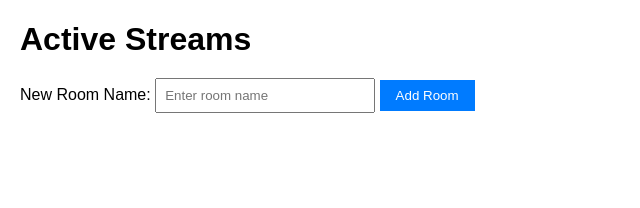
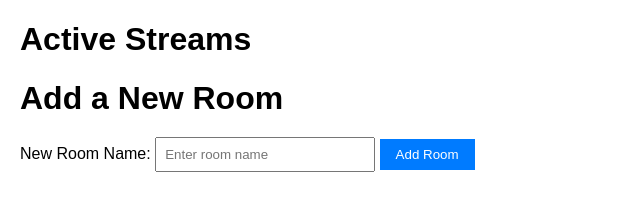
Before and after one commit to path2727/livestream-orchestrator, a website: page public/index.html in a window 1280 px wide. Shown: the whole page, without its empty margins (0-640 px from the left). Drawn offline with Linux system fonts and the light colour scheme; no server answers.

Commit message:
change order of list and adding a room for a more intuitive flow

```diff
--- a/public/index.html
+++ b/public/index.html
@@ -17,8 +17,13 @@
     </style>
 </head>
 <body>
+
+
 <h1>Active Streams</h1>
+<!-- List of existing rooms -->
+<ul id="streams"></ul>
 
+<h1>Add a New Room</h1>
 <!-- Form to add a new room -->
 <form id="add-room-form">
     <label for="room-name">New Room Name:</label>
@@ -26,9 +31,6 @@
     <button type="submit">Add Room</button>
 </form>
 <p id="add-error" class="error"></p>
-
-<!-- List of existing rooms -->
-<ul id="streams"></ul>
 
 <script>
     const apiUrl = 'https://test-orch.floro.co';  // Update to your deployed URL if needed
```
